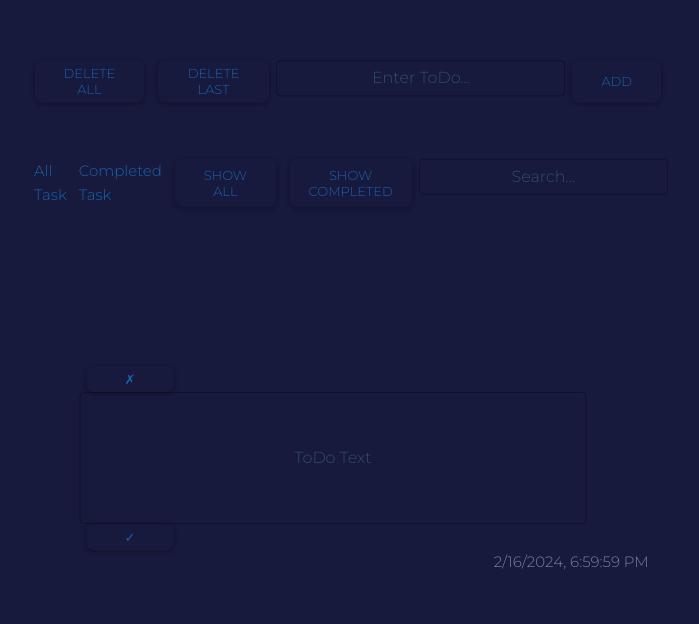
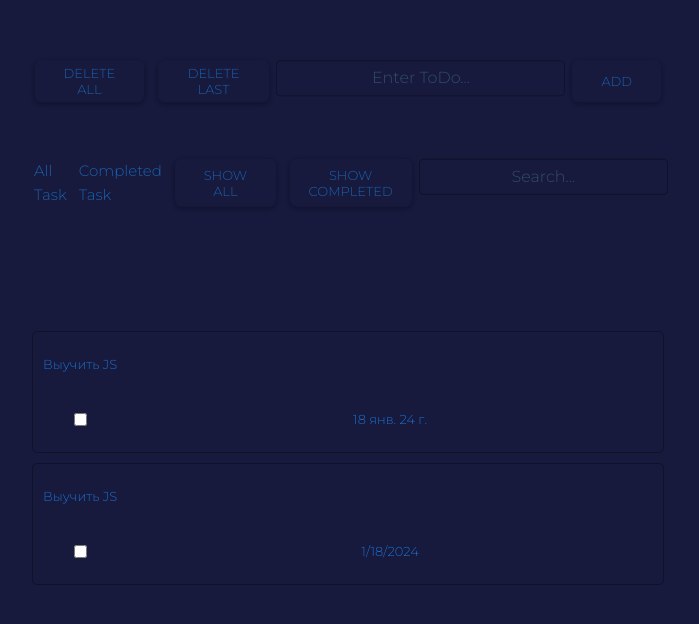
Before and after one commit to eugenialt/ToDo, a plain HTML site: page index.html in a window 1280 px wide. Shown: the part 102-726 px from the top of the page, without its empty margins (292-991 px from the left). Drawn offline with Linux system fonts and the light colour scheme.

Commit message:
немного отредактированный вариант на основе предыдущего занятия

```diff
--- a/index.js
+++ b/index.js
@@ -38,7 +38,6 @@ if (button.length >= 3) {
 button.forEach(button => {
   headerInner.appendChild(button); // Добававляем каждую кнопку внутрь элемента
 } );
-
 
 function insertLineInput(placeholderText,prevElement,nextElement ) {
   const lineInput = document.createElement('input');
@@ -82,52 +81,59 @@ if (buttonUnderHeader.length >= 2) {
 insertLineInput('Search...', buttonUnderHeader[1]);
 
 
-// окно todo
-const intro = document.createElement('div');
-intro.className = 'intro';
-header.append(intro);
+// кнопки todo --3--
+const form = document.createElement('form');
+form.className = 'form';
+root.append(form)
 
-const block = document.createElement('div');
-block.className = 'block';
-intro.append(block);
-
-const block_message = document.createElement('div');
-block_message.className = 'block_message';
-block.append(block_message);
+const tasks = [
+  {
+  id: self.crypto.randomUUID(),
+  task: 'Выучить JS',
+  isCompleted: false,
+  date: new Date().toLocaleDateString('ru-RU', { // либо так new Date().toLocaleDateString()
+    year: '2-digit',
+    month: 'short',
+    day: '2-digit'
+  })
+ },
+ {
+  id: self.crypto.randomUUID(),
+  task: 'Выучить JS',
+  isCompleted: false,
+  date: new Date().toLocaleDateString()
+ },
+]
 
 
-// кнопки todo --3--
-const buttonBlock = createButton(2, 'btn');
 
-buttonBlock.forEach(button => {
-  block.appendChild(button);
-});
-
-if (buttonBlock.length >= 1) {
-  buttonBlock[1].textContent = '✓';
-}
-if (buttonBlock.length >= 2) {
-  buttonBlock[0].textContent = '✗';
+const createInput = (type, placeholder, name) => {
+  const input = document.createElement('input');
+  input.type = type;
+  input.placeholder = placeholder;
+  input.name = name;
+  return input;
 }
 
-function addInput(placeholderText, prevElement, nextElement) {
-  const lineInput = document.createElement('input');
-  lineInput.className = 'line_input input-text';
-  lineInput.placeholder = placeholderText;
-  prevElement.parentNode.insertBefore(lineInput, nextElement);
+const blockTask = document.createElement('div');
+blockTask.className = 'block_task';
+form.append(blockTask);
+const createTaskItem = (text,isCompleted, id, date) => {
+  const taskItem = document.createElement('div');
+  const checkbox = createInput('checkbox', '', 'checkbox');
+  checkbox.checked = isCompleted;
+  checkbox.classList.add('checkbox');
+  const currenData = document.createElement('span');
+  currenData.className = 'curren_data';
+  currenData.textContent = date;
+  taskItem.className = 'task_item';
+  taskItem.id = id;
+  taskItem.textContent = text;
+  taskItem.append(checkbox, currenData);
+  return taskItem;
 }
-addInput('ToDo Text', buttonBlock[0], buttonBlock[1]);
 
-
-// работа над временем
-const dataDiv = document.createElement('div');
-dataDiv.className = 'data_div'
-block.append(dataDiv);
-
-const date = new Date(2024, 1, 16, 18, 59, 59, 999);
-const dateObj = document.createElement('time');
-dateObj.className = 'date';
-dateObj.textContent = date.toLocaleString();
-
-
-dataDiv.append(dateObj)
+tasks.forEach(task => {
+  const taskItem = createTaskItem(task.task, task.isCompleted, task.id, task.date);
+  blockTask.append(taskItem);
+})
--- a/style.css
+++ b/style.css
@@ -48,7 +48,6 @@ body {
     justify-content: center;
 
     margin: 0px 7px;
-  padding: 0;
   border-width: 0;
   border-color: transparent;
   background: transparent;
@@ -110,24 +109,36 @@ body {
 
   /* Block_2 Intro */
 
-  .intro {
+  .form {
     position: absolute;
     top: 70%;
     left: 50%;
     transform: translate(-50%, -50%);
     z-index: 1000;
 }
-  .input-text{
-    width: 30%;
-    display: flex;
-    justify-content: center;
-    padding: 3.375rem 10.75rem;
-  }
 
+.task_item {
+  padding: 10px;
+  margin: 10px;
+  display: grid;
+  grid-template-columns: auto 1fr;
+  grid-gap: 10px;
+  border: #101229 1px solid;
+  border-radius: 5px;
+  height: 100px;
+  width: 610px;
+  color: #1c6fca;
+  font-size: 13px;
+  font-family: inherit;
+  align-items: center;
+  justify-items: center;
+}
 
-  .date {
-    display: flex;
-    position: absolute;
-    right: -6%;
-    color: rgb(121, 130, 151);
-  }
+.task_item .checkbox {
+  grid-column: 1;
+  justify-self: center;
+}
+
+.task_item .current_data {
+  grid-column: 2;
+}
```
